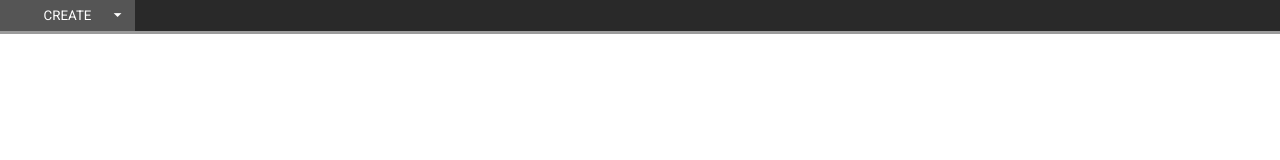
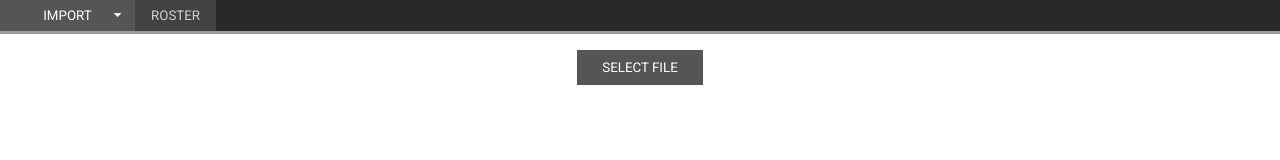
Before and after one commit to wroquemission/Kobe-Desk, an Electron app: page src/html/index.html in a window 1280 px wide. Drawn offline with Linux system fonts and the light colour scheme.

Commit message:
Started writing import view.

```diff
--- a/src/css/index.css
+++ b/src/css/index.css
@@ -50,6 +50,7 @@ body, html {
     width: 100%;
     box-sizing: border-box;
     -webkit-app-region: none;
+    display: flex;
 }
 
 div#category-select {
@@ -106,3 +107,45 @@ span#category-select-arrow {
 .hide {
     display: none !important;
 }
+
+div#view-list-wrapper {
+    color: #d0d0d0;
+    font-weight: 300;
+    text-transform: uppercase;
+}
+
+.view-list-item {
+    display: flex;
+    align-items: center;
+    justify-content: center;
+    height: 100%;
+    box-sizing: border-box;
+    padding: 5px 16px;
+    cursor: pointer;
+}
+
+.view-list-item-active, .view-list-item:hover {
+    background: #424242;
+}
+
+div#view {
+    width: 100%;
+    height: 100%;
+    box-sizing: border-box;
+    padding: 50px 25px;
+    display: flex;
+    justify-content: center;
+}
+
+button.view-button {
+    height: 35px;
+    text-transform: uppercase;
+    font-family: 'Roboto';
+    font-size: 10pt;
+    color: #fff;
+    background: #555;
+    border: none;
+    cursor: pointer;
+    padding: 0 25px;
+    outline: none;
+}
--- a/src/package.json
+++ b/src/package.json
@@ -23,6 +23,7 @@
         "electron-builder": "^22.14.13"
     },
     "dependencies": {
+        "@electron/remote": "github:electron/remote",
         "electron-is-dev": "^1.2.0",
         "electron-window-state": "^5.0.3",
         "fix-path": "^2.1.0"
--- a/src/rjs/createViews.js
+++ b/src/rjs/createViews.js
@@ -1,5 +1,5 @@
 class CreateTransferDocsView extends View {
-    static get name() { return 'Transfer Docs'; }
+    get name() { return 'Transfer Docs'; }
 
     constructor() {
         super();
--- a/src/rjs/element.js
+++ b/src/rjs/element.js
@@ -89,7 +89,7 @@ class Element {
         }
 
 
-        if (!(this.parent instanceof Element)) {
+        if (!(this.parent instanceof Element) && this.parent) {
             this.parent.appendChild(element);
         }
 
--- a/src/rjs/importViews.js
+++ b/src/rjs/importViews.js
@@ -1,9 +1,24 @@
+const { dialog } = require('@electron/remote');
+
 class ImportRosterView extends View {
-    static get name() { return 'Roster'; }
+    get name() { return 'Roster'; }
 
     constructor() {
         super();
     }
 
-    build() { }
+    build() {
+        const button = new Element('BUTTON', null, {
+            elementClass: 'view-button',
+            text: 'Select File',
+            eventListener: ['click', () => {
+                dialog.showOpenDialogSync({
+                    properties: ['openFile'],
+                    filters: [ { name: 'Excel Spreadsheet (.xlsx)', extensions: ['xlsx'] } ]
+                });
+            }]
+        });
+
+        this.addElement(button);
+    }
 }
--- a/src/rjs/index.js
+++ b/src/rjs/index.js
@@ -7,7 +7,7 @@ const viewCategories = {
     ]
 };
 
-const viewNavigator = new ViewNavigator('Create', viewCategories['Create'][0]);
+const viewNavigator = new ViewNavigator();
 
 for (const category in viewCategories) {
     for (const view of viewCategories[category]) {
@@ -15,5 +15,5 @@ for (const category in viewCategories) {
     }
 }
 
+viewNavigator.selectCategory('Import');
 viewNavigator.renderTitlebar();
-viewNavigator.selectCategory('Create');
--- a/src/rjs/navigator.js
+++ b/src/rjs/navigator.js
@@ -1,10 +1,10 @@
 const titlebarElement = document.querySelector('#titlebar');
 
 class ViewNavigator {
-    constructor(defaultCategory, defaultView) {
+    constructor() {
         this.categories = {};
-        this.currentCategory = defaultCategory;
-        this.currentView = defaultView;
+        this.currentCategory = undefined;
+        this.currentView = undefined;
     }
 
     selectCategory(category) {
@@ -19,8 +19,6 @@ class ViewNavigator {
     }
 
     addView(category, view) {
-        view.build();
-
         if (category in this.categories) {
             this.categories[category].push(view);
         } else {
@@ -30,8 +28,21 @@ class ViewNavigator {
 
     renderViewList() {
         const listWrapper = new Element('DIV', null, {
+            ID: 'view-list-wrapper'
+        });
 
-        });
+        for (const view of this.categories[this.currentCategory]) {
+            let classes = ['view-list-item'];
+
+            if (view.name === this.currentView.name) {
+                classes.push('view-list-item-active');
+            }
+
+            new Element('DIV', listWrapper, {
+                elementClass: classes,
+                text: view.name
+            });
+        }
 
         return listWrapper;
     }
--- a/src/rjs/view.js
+++ b/src/rjs/view.js
@@ -1,7 +1,7 @@
 const viewContainer = document.querySelector('#view');
 
 class View {
-    static get name() { return undefined; }
+    get name() { return undefined; }
 
     constructor() {
         this.elements = [];
```
Also changed, not shown: src/mjs/main.js (+5 -2 lines), 1 other file.
